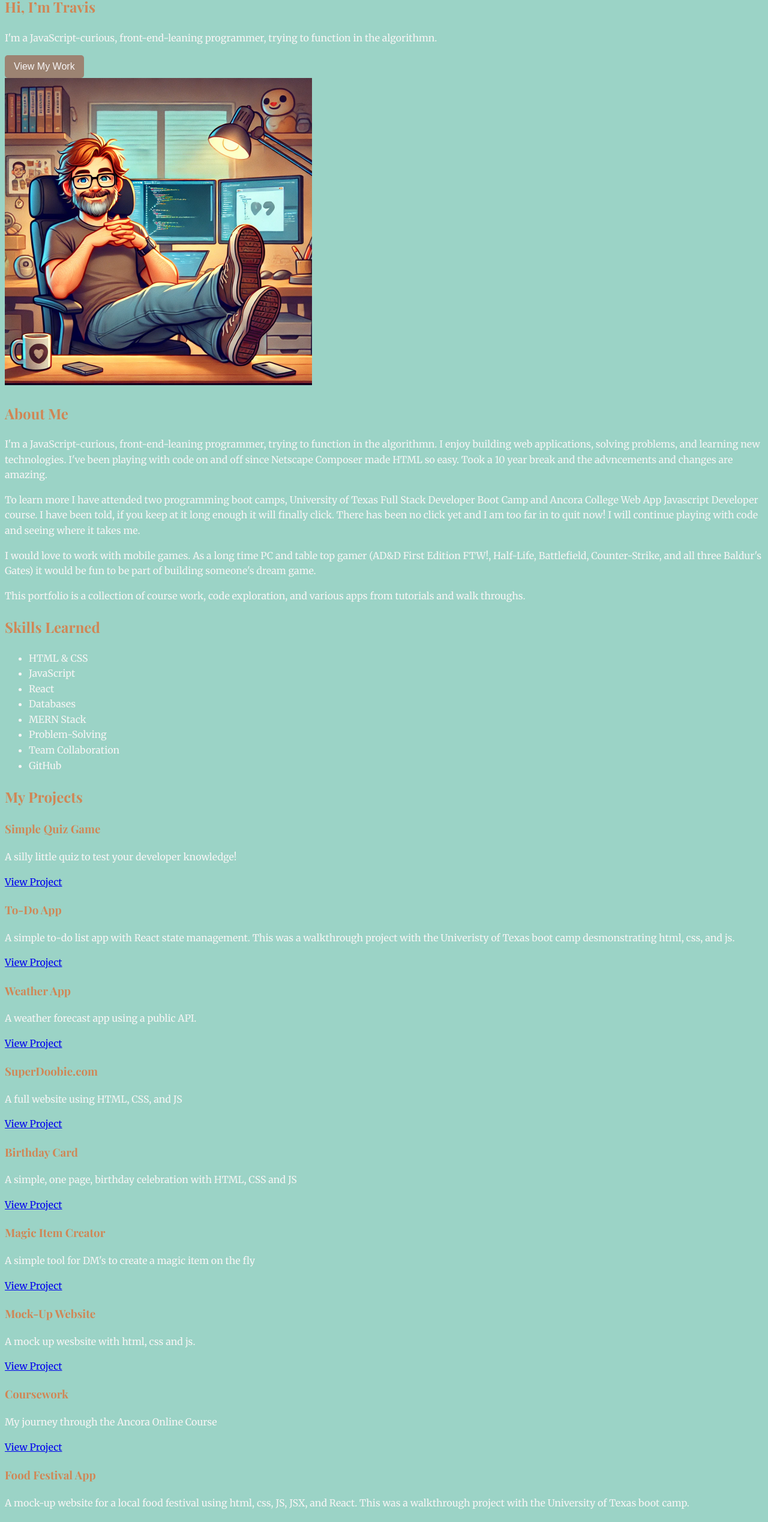
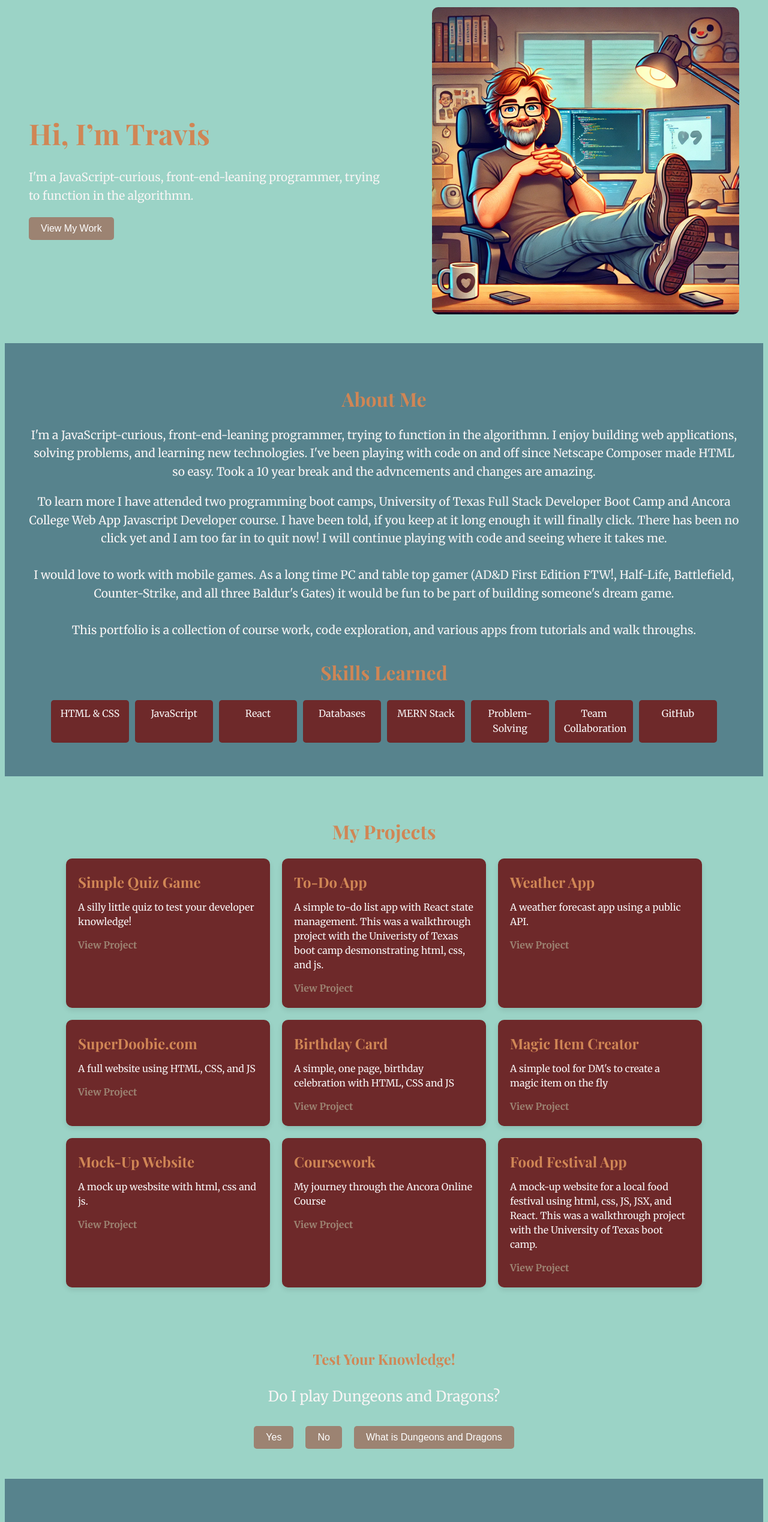
Before and after one commit to TravisSwift/react-portfolio-project, a React (Vite) app: page / in a window 1280 px wide. Shown: the part 200-2737 px from the top of the page at 60% size. Built offline with nearby package versions, Linux system fonts and the light colour scheme.

Commit message:
fixed css

```diff
--- a/src/style.css
+++ b/src/style.css
@@ -6,8 +6,6 @@
   --accent-color: #6E292Aff;         /* Garnet */
   --text-color: #f8f5f5;
   --heading-color: #D08655ff;        /* Persian Orange */
-  --link-color: goldenrod;           /* Link color for header and footer */
-  --link-hover-color: darkgoldenrod; /* Hover color for links */
 }
 
 /* Alternate Dark Mode Palette */
@@ -18,8 +16,6 @@
   --accent-color: #007bff;
   --text-color: #f8f9fa;
   --heading-color: #ffc107;
-  --link-color: goldenrod;
-  --link-hover-color: darkgoldenrod;
 }
 
 /* General Styles */
@@ -51,49 +47,284 @@ button:hover {
   transform: scale(1.05);
 }
 
-/* Header Links */
-header a {
-  color: var(--link-color);
-  text-decoration: none;
-  transition: color 0.3s;
+/* Hero Section */
+.hero {
+  display: flex;
+  align-items: center;
+  justify-content: space-between;
+  padding: 40px;
+  background-color: var(--background-color);
+  color: var(--text-color);
 }
 
-header a:hover {
-  color: var(--link-hover-color);
+.hero-content {
+  max-width: 50%;
 }
 
-header a:visited {
-  color: var(--link-color);
+.hero h1 {
+  font-size: 3rem;
+  margin-bottom: 10px;
 }
 
-header a:active {
-  color: var(--link-color);
+.hero p {
+  font-size: 1.2rem;
+  margin-bottom: 20px;
 }
 
-/* Footer Links */
-footer a {
-  color: var(--link-color);
-  text-decoration: none;
-  transition: color 0.3s;
+.cta-button {
+  padding: 10px 20px;
+  font-size: 1rem;
+  color: white;
+  background-color: var(--primary-color);
+  border: none;
+  border-radius: 5px;
+  cursor: pointer;
+  transition: background-color 0.3s, transform 0.2s;
 }
 
-footer a:hover {
-  color: var(--link-hover-color);
+.cta-button:hover {
+  background-color: var(--secondary-color);
+  transform: scale(1.05);
 }
 
-footer a:visited {
-  color: var(--link-color);
+.hero-image img {
+  max-width: 100%;
+  height: auto;
+  border-radius: 10px;
 }
 
-footer a:active {
-  color: var(--link-color);
+/* About Section */
+.about-section {
+  padding: 40px;
+  text-align: center;
+  background-color: var(--secondary-color);
+  color: var(--text-color);
 }
 
-/* The rest of your CSS remains unchanged */
-/* Hero Section */
-/* About Section */
+.about-section h2 {
+  font-size: 2rem;
+  margin-bottom: 20px;
+}
+
+.about-section p {
+  font-size: 1.2rem;
+  margin-bottom: 30px;
+  line-height: 1.6;
+}
+
+.skills-list {
+  list-style-type: none;
+  padding: 0;
+  display: flex;
+  flex-wrap: wrap;
+  justify-content: center;
+  gap: 10px;
+  max-width: 100%; /* Ensure the container doesn't overflow */
+}
+
+.skills-list li {
+  padding: 10px 15px;
+  background-color: var(--accent-color);
+  color: var(--text-color);
+  border-radius: 5px;
+  text-align: center;
+  max-width: 100px;
+  flex: 1 1 auto;
+}
+
+
 /* Projects Section */
+.projects-section {
+  padding: 40px;
+  text-align: center;
+  background-color: var(--background-color);
+  color: var(--text-color);
+}
+
+.projects-section h2 {
+  font-size: 2rem;
+  margin-bottom: 20px;
+}
+
+.project-cards {
+  display: flex;
+  justify-content: center;
+  gap: 20px;
+  flex-wrap: wrap;
+}
+
+.project-card {
+  padding: 20px;
+  width: 300px;
+  background-color: var(--accent-color);
+  color: var(--text-color);
+  border-radius: 10px;
+  box-shadow: 0 4px 8px rgba(0, 0, 0, 0.1);
+  transition: transform 0.2s, box-shadow 0.2s;
+  text-align: left;
+}
+
+.project-card:hover {
+  transform: translateY(-5px);
+  box-shadow: 0 10px 20px rgba(0, 0, 0, 0.2);
+}
+
+.project-card h3 {
+  margin: 0 0 10px;
+  font-size: 1.5rem;
+}
+
+.project-card p {
+  margin: 0 0 15px;
+  font-size: 1rem;
+  line-height: 1.5;
+}
+
+.project-link {
+  color: var(--primary-color);
+  text-decoration: none;
+  font-weight: bold;
+}
+
+.project-link:hover {
+  text-decoration: underline;
+}
+
 /* Contact Section */
+.contact-section {
+  padding: 40px;
+  text-align: center;
+  background-color: var(--secondary-color);
+  color: var(--text-color);
+}
+
+.contact-section h2 {
+  font-size: 2rem;
+  margin-bottom: 20px;
+}
+
+.contact-section p {
+  font-size: 1.2rem;
+  margin-bottom: 30px;
+  line-height: 1.6;
+}
+
+.contact-form {
+  display: flex;
+  flex-direction: column;
+  align-items: center;
+  gap: 15px;
+  max-width: 500px;
+  margin: 0 auto;
+}
+
+.contact-form input,
+.contact-form textarea {
+  width: 100%;
+  padding: 10px;
+  font-size: 1rem;
+  border: 1px solid #ccc;
+  border-radius: 5px;
+  outline: none;
+}
+
+.contact-form button {
+  padding: 10px 20px;
+  font-size: 1rem;
+  color: white;
+  background-color: var(--primary-color);
+  border: none;
+  border-radius: 5px;
+  cursor: pointer;
+  transition: background-color 0.3s, transform 0.2s;
+}
+
+.contact-form button:hover {
+  background-color: var(--secondary-color);
+  transform: scale(1.05);
+}
+
 /* Scroll-to-Top Button */
-/* Quiz Section */
-/* (No changes to these parts, preserving your original file structure) */
+.scroll-to-top {
+  position: fixed;
+  bottom: 20px;
+  right: 20px;
+  padding: 10px 15px;
+  font-size: 18px;
+  border: none;
+  border-radius: 50%;
+  background-color: var(--primary-color);
+  color: white;
+  cursor: pointer;
+  box-shadow: 0 4px 8px rgba(0, 0, 0, 0.2);
+  transition: background-color 0.3s;
+}
+
+.scroll-to-top:hover {
+  background-color: var(--secondary-color);
+}
+
+.quiz-section {
+  padding: 40px;
+  text-align: center;
+  background-color: var(--background-color);
+  color: var(--text-color);
+}
+
+.question-section p {
+  font-size: 1.5rem;
+  margin-bottom: 20px;
+}
+
+.options-section button {
+  padding: 10px 20px;
+  margin: 10px;
+  font-size: 1rem;
+  border: none;
+  border-radius: 5px;
+  background-color: var(--primary-color);
+  color: white;
+  cursor: pointer;
+  transition: background-color 0.3s;
+}
+
+.options-section button:hover {
+  background-color: var(--secondary-color);
+}
+
+.score-section p {
+  font-size: 1.5rem;
+  margin-bottom: 20px;
+}
+
+.score-section button {
+  padding: 10px 20px;
+  font-size: 1rem;
+  border: none;
+  border-radius: 5px;
+  background-color: var(--primary-color);
+  color: white;
+  cursor: pointer;
+  transition: background-color 0.3s;
+}
+
+.score-section button:hover {
+  background-color: var(--secondary-color);
+}
+a {
+  color: goldenrod; /* Default link color */
+  text-decoration: none;
+}
+
+a:hover {
+  color: darkgoldenrod; /* Slightly darker on hover */
+  text-decoration: underline;
+}
+
+a:visited {
+  color: goldenrod; /* Ensure visited links don't change color */
+}
+
+a:active {
+  color: darkgoldenrod;
+}
```
